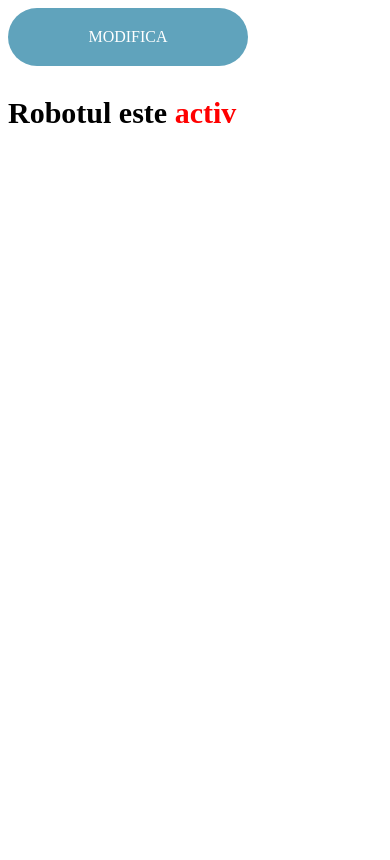
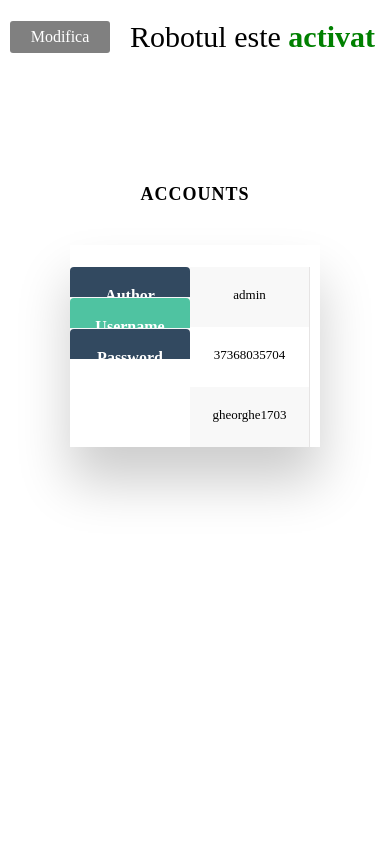
Before and after one commit to MircaGheorghe/MaklerParser, a Django app: page / in a window 390 px wide. After the commit the page ends 500 px from the top, so only its background shows below. Run offline with Django 3.2, Linux system fonts and the light colour scheme; data comes from the database, SQL or seed files in the repository; data that the repository does not hold is empty.

Commit message:
bug fix and add styles

```diff
--- a/robot/static/robot/style.css
+++ /dev/null
@@ -1,38 +0,0 @@
-.container{
-    width: 100vw;
-    height: 100vh;
-    display: flex;
-    align-content: center;
-    flex-direction: column;
-}
-
-.start_link{
-    width: 200px;
-    text-align: center;
-    color: #fff !important;
-    text-transform: uppercase;
-    text-decoration: none;
-    background: #60a3bc;
-    padding: 20px;
-    border-radius: 50px;
-    display: inline-block;
-    border: none;
-}
-
-.start_link:hover {
-    text-shadow: 0px 0px 6px rgba(255, 255, 255, 1);
-    -webkit-box-shadow: 0px 5px 40px -10px rgba(0,0,0,0.57);
-    -moz-box-shadow: 0px 5px 40px -10px rgba(0,0,0,0.57);
-    transition: all 0.4s 0s;
-}
-
-.status{
-    font-weight: bold;
-    font-size: 30px;
-}
-
-.spec{
-    font-weight: bold;
-    font-size: 30px;
-    color: red;
-}
--- /dev/null
+++ b/robot/static/robot/styles.css
@@ -0,0 +1,165 @@
+*{
+    padding: 0;
+    margin: 0;
+}
+
+.container{
+    padding-top: 20px;
+    display: flex;
+    align-items: center;
+}
+
+.start_link{
+    display: block;
+    text-align: center;
+    text-decoration: none;
+    color: white;
+    width: 100px;
+    height: 25px;
+    border-radius: 3px;
+    padding-top: 7px;
+    margin-left: 10px;
+    background: gray;
+    transition: background .3s;
+}
+
+.start_link:hover{
+    background-color: #00061a;
+}
+
+.status{
+    font-size: 30px;
+    margin-left: 20px;
+}
+
+.spec{
+    color: green;
+    font-weight: bold;
+}
+
+h2{
+    text-align: center;
+    font-size: 18px;
+    text-transform: uppercase;
+    letter-spacing: 1px;
+    color: black;
+    padding: 30px 0;
+}
+
+.account{
+    margin-top: 100px;
+}
+
+/* Table Styles */
+
+.table-wrapper{
+    margin: 10px 70px 70px;
+    box-shadow: 0px 35px 50px rgba( 0, 0, 0, 0.2 );
+}
+
+.fl-table {
+    border-radius: 5px;
+    font-size: 12px;
+    font-weight: normal;
+    border: none;
+    border-collapse: collapse;
+    width: 100%;
+    max-width: 100%;
+    white-space: nowrap;
+    background-color: white;
+}
+
+.fl-table td, .fl-table th {
+    text-align: center;
+    padding: 8px;
+}
+
+.fl-table td {
+    border-right: 1px solid #f8f8f8;
+    font-size: 16px;
+    height: 30px;
+}
+
+.fl-table thead th {
+    color: #ffffff;
+    background: #4FC3A1;
+    height: 25px;
+    font-size: 16px;
+    border-radius: 4px 4px 0 0;
+}
+
+
+.fl-table thead th:nth-child(odd) {
+    color: #ffffff;
+    background: #324960;
+}
+
+.fl-table tr:nth-child(even) {
+    background: #F8F8F8;
+}
+
+/* Responsive */
+
+@media (max-width: 767px) {
+    .fl-table {
+        display: block;
+        width: 100%;
+    }
+    .table-wrapper:before{
+        content: "Scroll horizontally >";
+        display: block;
+        text-align: right;
+        font-size: 11px;
+        color: white;
+        padding: 0 0 10px;
+    }
+    .fl-table thead, .fl-table tbody, .fl-table thead th {
+        display: block;
+    }
+    .fl-table thead th:last-child{
+        border-bottom: none;
+    }
+    .fl-table thead {
+        float: left;
+    }
+    .fl-table tbody {
+        width: auto;
+        position: relative;
+        overflow-x: auto;
+    }
+    .fl-table td, .fl-table th {
+        padding: 20px .625em .625em .625em;
+        height: 60px;
+        vertical-align: middle;
+        box-sizing: border-box;
+        overflow-x: hidden;
+        overflow-y: auto;
+        width: 120px;
+        font-size: 13px;
+        text-overflow: ellipsis;
+    }
+    .fl-table thead th {
+        text-align: center;
+        border-bottom: 1px solid #f7f7f9;
+    }
+    .fl-table tbody tr {
+        display: table-cell;
+    }
+    .fl-table tbody tr:nth-child(odd) {
+        background: none;
+    }
+    .fl-table tr:nth-child(even) {
+        background: transparent;
+    }
+    .fl-table tr td:nth-child(odd) {
+        background: #F8F8F8;
+        border-right: 1px solid #E6E4E4;
+    }
+    .fl-table tr td:nth-child(even) {
+        border-right: 1px solid #E6E4E4;
+    }
+    .fl-table tbody td {
+        display: block;
+        text-align: center;
+    }
+}
--- a/robot/templates/robot/index.html
+++ b/robot/templates/robot/index.html
@@ -5,7 +5,7 @@
     <meta name="viewport" content="width=device-width, initial-scale=1.0">
     <meta http-equiv="X-UA-Compatible" content="ie=edge">
     {% load static %}
-    <link rel="stylesheet" type="text/css" href="{% static 'robot/style.css' %}">
+    <link rel="stylesheet" type="text/css" href="{% static 'robot/styles.css' %}">
     <title>Document</title>
 </head>
 <body>
@@ -14,8 +14,34 @@
         {% if condition.content == False %}
             <p class="status">Robotul este <span class="spec">dezactivat</span></p>
         {% else %}
-            <p class="status">Robotul este <span class="spec">activ</span></p>
+            <p class="status">Robotul este <span class="spec">activat</span></p>
         {% endif %}
+    </div>
+
+    <div class="database">
+        <div class="account">
+        <h2>Accounts</h2>
+            <div class="table-wrapper">
+                <table class="fl-table">
+                    <thead>
+                    <tr>
+                        <th>Author</th>
+                        <th>Username</th>
+                        <th>Password</th>
+                    </tr>
+                    </thead>
+                    <tbody>
+                    <tr>
+                        <td>{{ account.author }}</td>
+                        <td>{{ account.username }}</td>
+                        <td>{{ account.password }}</td>
+                    </tr>
+                    <tbody>
+                </table>
+            </div>
+        </div>
+        <div class="category"></div>
+        <div class="link"></div>
     </div>
 </body>
 </html>
--- a/robot/views.py
+++ b/robot/views.py
@@ -1,11 +1,11 @@
 from django.shortcuts import render, redirect
 from django.http import HttpResponse
 from django.template import loader
-from robot.models import mustPosted
+from robot.models import *
 
 # Create your views here.
 def index(request):
-    return render(request, 'robot/index.html', {'condition': mustPosted.objects.last()})
+    return render(request, 'robot/index.html', {'condition': mustPosted.objects.last(), 'account': Account.objects.last()})
 
 
 def start_parser(request):
```
Also changed, not shown: robot/management/commands/robot.py (+7 -1 lines), robot/parser/include/class_test.py (+18 -5 lines), robot/parser/utils/functions.py (line endings or trailing spaces), 1 other file.
